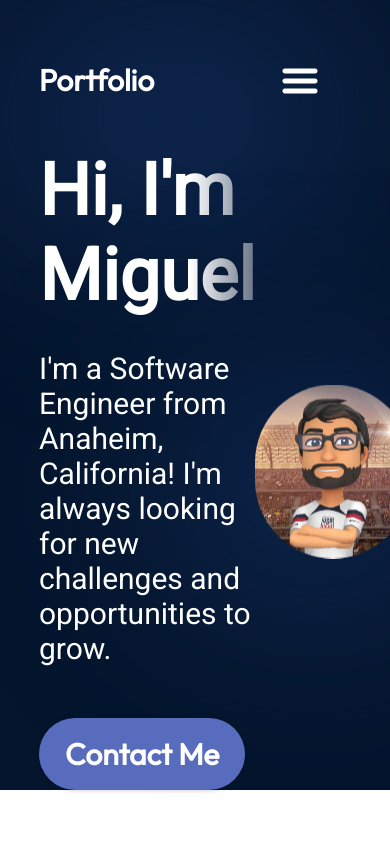
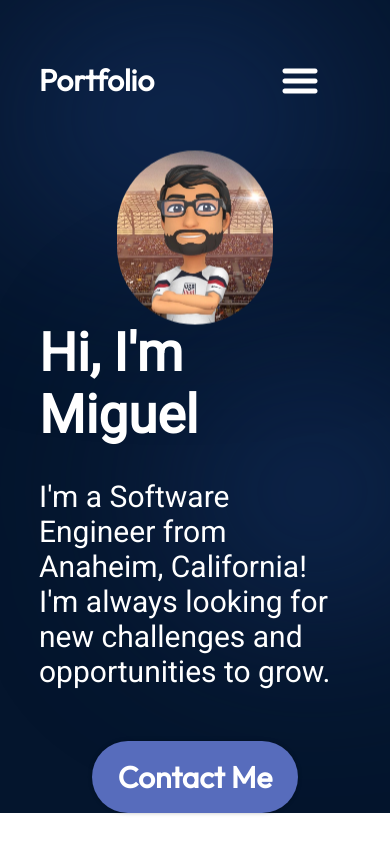
Before and after one commit to tatsuyax25/react-portfolio, a React (Vite) app: page / in a window 390 px wide. Shown: the top 844 px of the page. Built offline with nearby package versions, Linux system fonts and the light colour scheme.

Commit message:
Center text and photo for mobile

```diff
--- a/src/componets/Hero/Hero.module.css
+++ b/src/componets/Hero/Hero.module.css
@@ -20,7 +20,7 @@
 }
 
 .title {
-  font-size: 72px;
+  font-size: 53px;
   font-weight: 900;
   margin-bottom: 33px;
   font-family: var(--font-roboto);
@@ -97,3 +97,13 @@
   filter: blur(100px);
   z-index: 0;
 }
+
+@media screen and (max-width: 830px) {
+  .container {
+    flex-direction: column-reverse;
+  }
+
+  .content {
+    align-items: center;
+  }
+}
```
